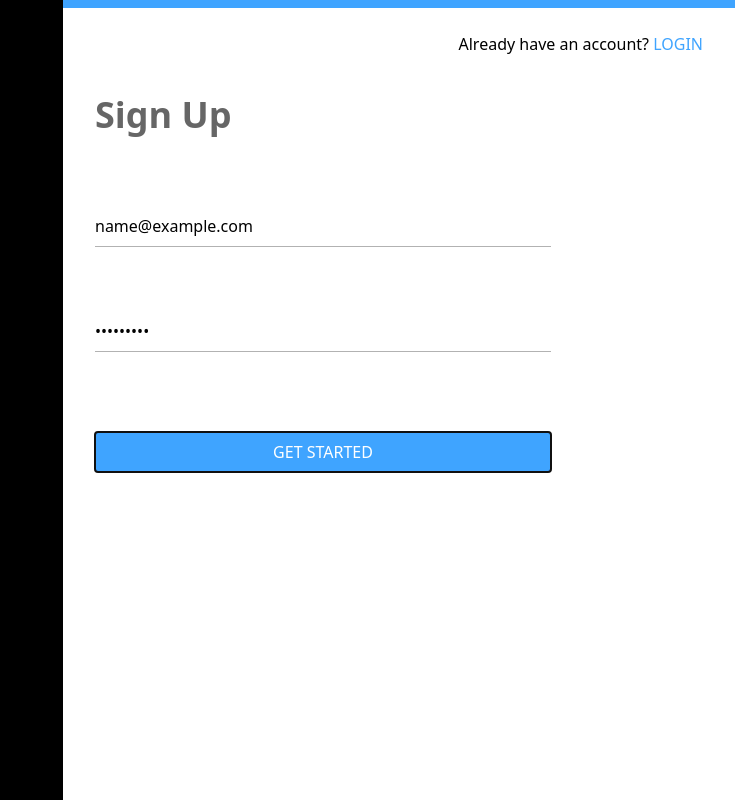
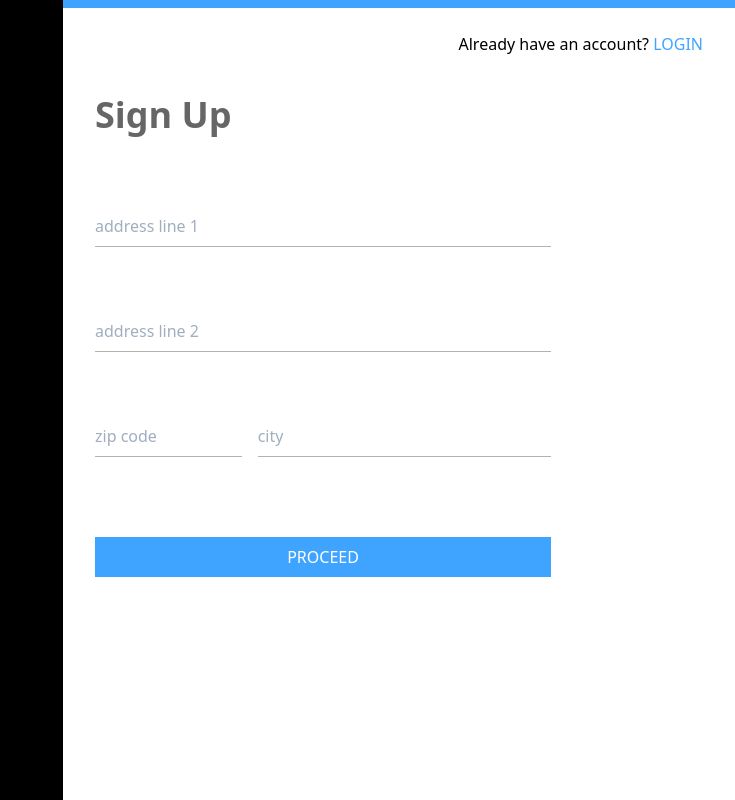
Before and after one commit to dailykit/rmk, a Next.js app: page /onboarding in a window 1280 px wide. Both pictures are taken after typing "name@example.com", "Sample123" into the empty fields and a click on the button "GET STARTED". Shown: the whole page, without its empty margins (545-1280 px from the left). Built offline with nearby package versions, Linux system fonts and the light colour scheme.

Commit message:
feat: Onboarding flow

```diff
--- a/pages/onboarding.js
+++ b/pages/onboarding.js
@@ -1,22 +1,33 @@
+import Router from "next/router";
+
 import { Input, Button } from "../components";
-import { validator } from "../utils";
 
 const reducer = (state, action) => {
   switch (action.type) {
     case "EMAIL":
       return {
         ...state,
-        email: {
-          value: action.payload,
-          error: null
-        }
+        email: action.payload.value
       };
     case "PASSWORD":
       return {
         ...state,
-        password: {
-          value: action.payload,
-          error: null
+        password: action.payload.value
+      };
+    case "ADDRESS":
+      return {
+        ...state,
+        address: {
+          ...state.address,
+          [action.payload.name]: action.payload.value
+        }
+      };
+    case "CARD":
+      return {
+        ...state,
+        card: {
+          ...state.card,
+          [action.payload.name]: action.payload.value
         }
       };
     default:
@@ -25,20 +36,32 @@ const reducer = (state, action) => {
 };
 
 const Home = () => {
+  const [stage, setStage] = React.useState(1);
   const [state, dispatch] = React.useReducer(reducer, {
-    email: {
-      value: "",
-      error: null
+    email: "",
+    password: "",
+    address: {
+      line1: "",
+      line2: "",
+      zip: "",
+      city: ""
     },
-    password: {
-      value: "",
-      error: null
+    card: {
+      number: "",
+      expiryDate: "",
+      cvv: "",
+      name: ""
     }
   });
 
   const nextStage = e => {
     e.preventDefault();
-    console.log("yes");
+    if (stage !== 3) {
+      setStage(stage + 1);
+    } else {
+      console.log(state);
+      Router.push("/menu");
+    }
   };
 
   return (
@@ -50,16 +73,20 @@ const Home = () => {
           Already have an account? <span className="text-blue">LOGIN</span>
         </div>
         <h1 className="text-gray text-4xl font-bold mb-16">Sign Up</h1>
-        {/* Stage 1 */}
         <div className="w-3/4">
-          <form onSubmit={nextStage}>
+          {/* Stage 1 */}
+          <form onSubmit={nextStage} hidden={stage !== 1}>
             <div className="mb-4">
               <Input
                 type="email"
                 placeholder="email"
+                name="email"
                 value={state.email.value}
                 onChange={e =>
-                  dispatch({ type: "EMAIL", payload: e.target.value })
+                  dispatch({
+                    type: "EMAIL",
+                    payload: { value: e.target.value }
+                  })
                 }
                 required
                 validate={true}
@@ -67,9 +94,13 @@ const Home = () => {
               <Input
                 type="password"
                 placeholder="password"
+                name="password"
                 value={state.password.value}
                 onChange={e =>
-                  dispatch({ type: "PASSWORD", payload: e.target.value })
+                  dispatch({
+                    type: "PASSWORD",
+                    payload: { value: e.target.value }
+                  })
                 }
                 pattern="(?=.*\d)(?=.*[a-z])(?=.*[A-Z]).{8,}"
                 title="Must contain at least one number and one uppercase and lowercase letter, and at least 8 or more characters."
@@ -79,8 +110,151 @@ const Home = () => {
             </div>
             <Button>Get Started</Button>
           </form>
+          {/* Stage 2 */}
+          <form onSubmit={nextStage} hidden={stage !== 2}>
+            <div className="mb-4">
+              <Input
+                type="text"
+                placeholder="address line 1"
+                name="line1"
+                value={state.address.line1}
+                onChange={e =>
+                  dispatch({
+                    type: "ADDRESS",
+                    payload: { name: e.target.name, value: e.target.value }
+                  })
+                }
+                required
+                validate={true}
+              />
+              <Input
+                type="text"
+                placeholder="address line 2"
+                name="line2"
+                value={state.address.line2}
+                onChange={e =>
+                  dispatch({
+                    type: "ADDRESS",
+                    payload: { name: e.target.name, value: e.target.value }
+                  })
+                }
+              />
+              <div className="flex">
+                <div className="w-6/12 mr-4">
+                  <Input
+                    type="text"
+                    placeholder="zip code"
+                    name="zip"
+                    value={state.address.zip}
+                    onChange={e =>
+                      dispatch({
+                        type: "ADDRESS",
+                        payload: { name: e.target.name, value: e.target.value }
+                      })
+                    }
+                    pattern="(\d{5}([\-]\d{4})?)"
+                    title="Format: nnnnn or nnnnn-nnnn"
+                    required
+                    validate={true}
+                  />
+                </div>
+                <div className="w-full">
+                  <Input
+                    type="text"
+                    placeholder="city"
+                    name="city"
+                    value={state.address.city}
+                    onChange={e =>
+                      dispatch({
+                        type: "ADDRESS",
+                        payload: { name: e.target.name, value: e.target.value }
+                      })
+                    }
+                    required
+                    validate={true}
+                  />
+                </div>
+              </div>
+            </div>
+            <Button>Proceed</Button>
+          </form>
+          {/* Stage 3 */}
+          <form onSubmit={nextStage} hidden={stage !== 3}>
+            <div className="mb-4">
+              <Input
+                type="text"
+                placeholder="Card number"
+                name="number"
+                value={state.card.number}
+                onChange={e =>
+                  dispatch({
+                    type: "CARD",
+                    payload: { name: e.target.name, value: e.target.value }
+                  })
+                }
+                pattern="[0-9]{13,16}"
+                title="13 to 16 digit card number"
+                required
+                validate={true}
+              />
+              <div className="flex">
+                <div className="w-3/4 mr-4">
+                  <Input
+                    type="text"
+                    placeholder="Expiry date (mm/yyyy)"
+                    name="expiryDate"
+                    value={state.card.expiryDate}
+                    onChange={e =>
+                      dispatch({
+                        type: "CARD",
+                        payload: { name: e.target.name, value: e.target.value }
+                      })
+                    }
+                    pattern="(0[1-9]|1[012])/[0-9]{4}"
+                    title="Format: mm/yyyy"
+                    required
+                    validate={true}
+                  />
+                </div>
+                <div>
+                  <Input
+                    type="text"
+                    placeholder="CVV"
+                    name="cvv"
+                    value={state.card.cvv}
+                    onChange={e =>
+                      dispatch({
+                        type: "CARD",
+                        payload: { name: e.target.name, value: e.target.value }
+                      })
+                    }
+                    pattern="[0-9]{3}"
+                    title="Format: nnn"
+                    required
+                    validate={true}
+                  />
+                </div>
+              </div>
+              <Input
+                type="text"
+                placeholder="Name on card"
+                name="name"
+                value={state.card.name}
+                onChange={e =>
+                  dispatch({
+                    type: "CARD",
+                    payload: { name: e.target.name, value: e.target.value }
+                  })
+                }
+                pattern="[A-Z]"
+                title="Uppercase letter only"
+                required
+                validate={true}
+              />
+            </div>
+            <Button>Sign Up</Button>
+          </form>
         </div>
-        {/* Stage 2 */}
       </div>
     </div>
   );
```
